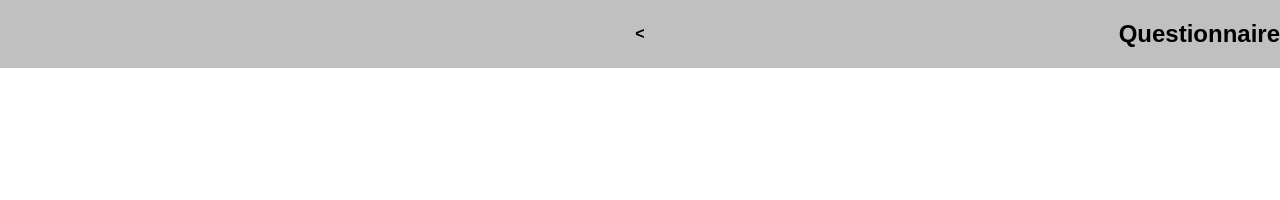
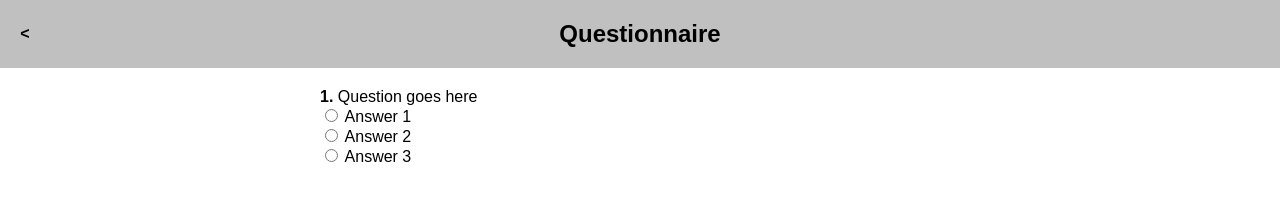
Before and after one commit to SebTee/EcoCalculator, a website: page public/questionnaire.html in a window 1280 px wide. Drawn offline with Linux system fonts and the light colour scheme.

Commit message:
Working on questionaire frontend and retrieving questions and answers from database

```diff
--- a/public/questionnaire.html
+++ b/public/questionnaire.html
@@ -9,19 +9,30 @@
     <header>
         <nav class="navbar">
             <ul id="navbar-nav">
-                <li><a id="bold" href="./index.html"></a></li>
-
                 <li><button id="backButton"
                             onclick="window.location.href = './index.html';"
                             type="button"> <
                 </button></li>
-
-                <li><h1 id="heading2">Questionnaire</h1></li>
-
-
-
+                <li>
+                    <h1 id="heading2">Questionnaire</h1>
+                </li>
             </ul>
         </nav>
     </header>
+    <div id="questionsContainer">
+        <div class="question">
+            <h1 class="questionNumber">1. </h1>
+            <p class="questionText">Question goes here</p>
+           <form class="answers">
+               <input type="radio" id="q1a1" value="male">
+               <label for="q1a1">Answer 1</label><br>
+               <input type="radio" id="q1a2" value="male">
+               <label for="q1a2">Answer 2</label><br>
+               <input type="radio" id="q1a3" value="male">
+               <label for="q1a3">Answer 3</label><br>
+           </form>
+
+        </div>
+    </div>
 </body>
 </html>
--- a/public/stylesheets/style.css
+++ b/public/stylesheets/style.css
@@ -353,6 +353,7 @@ article {
   grid-template-columns: 1fr auto 1fr;
   width: 100%;
   align-items: center;
+  float:left;
 }
 
 #navbar-nav > li:nth-child(1) { justify-self: start }
@@ -380,6 +381,20 @@ article {
 .navbar a:hover {
   background-color: #ddd;
   color: #3fd923;
+}
+
+#questionsContainer{
+    width:50%;
+    margin:auto;
+    margin-top:20px;
+}
+.questionText{
+    display: inline;
+}
+.questionNumber{
+    display: inline;
+    font-weight: bold;
+    font-size: 1em;
 }
 
 /* @media screen and (max-width: 500px) {
```
Also changed, not shown: public/stylesheets/events.css (added, +19 -0 lines).
